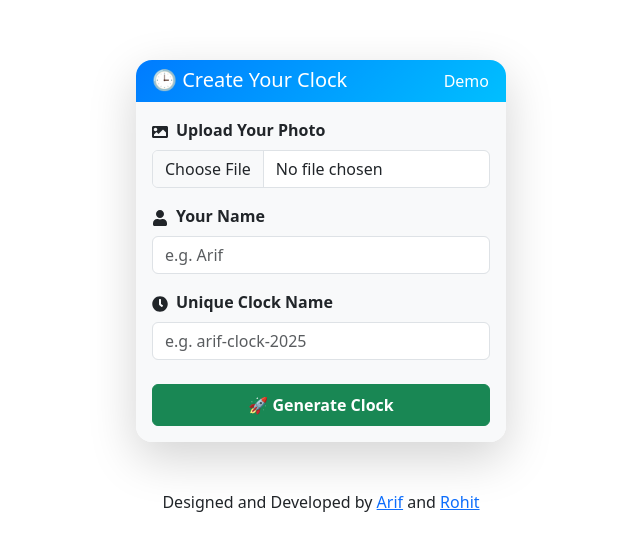
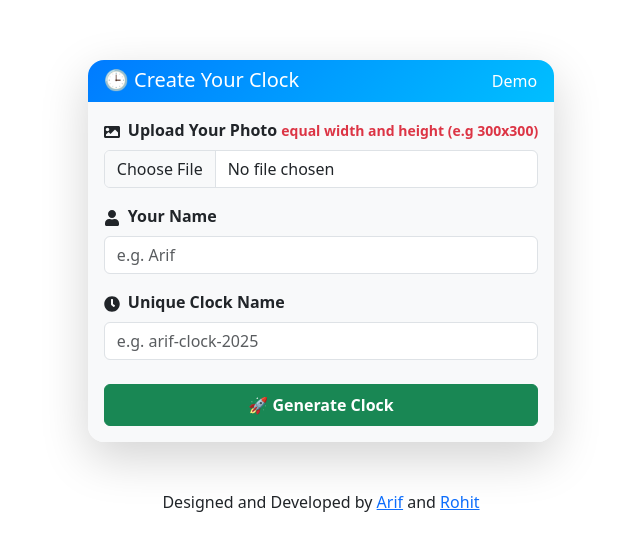
Before and after one commit to RohitRcbr/myWatch, a React (Create React App) app: page / in a window 1280 px wide. Shown: the part 105-656 px from the top of the page, without its empty margins (319-959 px from the left). Built offline with nearby package versions, Linux system fonts and the light colour scheme; a web font is replaced by a local one.

Commit message:
Update Create.js

```diff
--- a/src/Create.js
+++ b/src/Create.js
@@ -86,7 +86,7 @@ function Create() {
               <div className="mb-3 text-start">
                 <label className="form-label fw-semibold">
                   <FaImage className="me-2" />
-                  Upload Your Photo
+                  Upload Your Photo <small className='text-danger'>equal width and height (e.g 300x300)</small>
                 </label>
                 <input
                   type="file"
```
